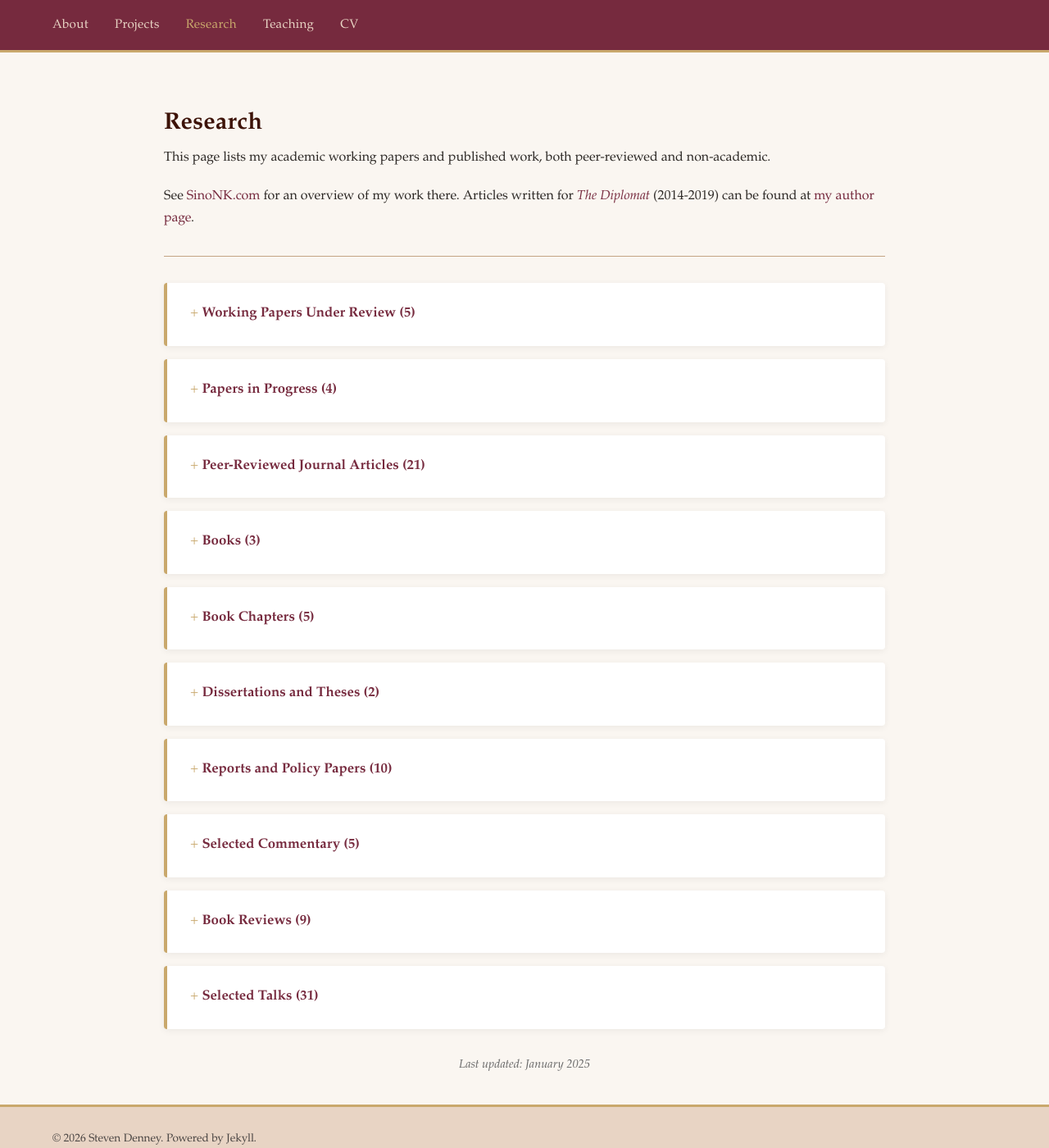
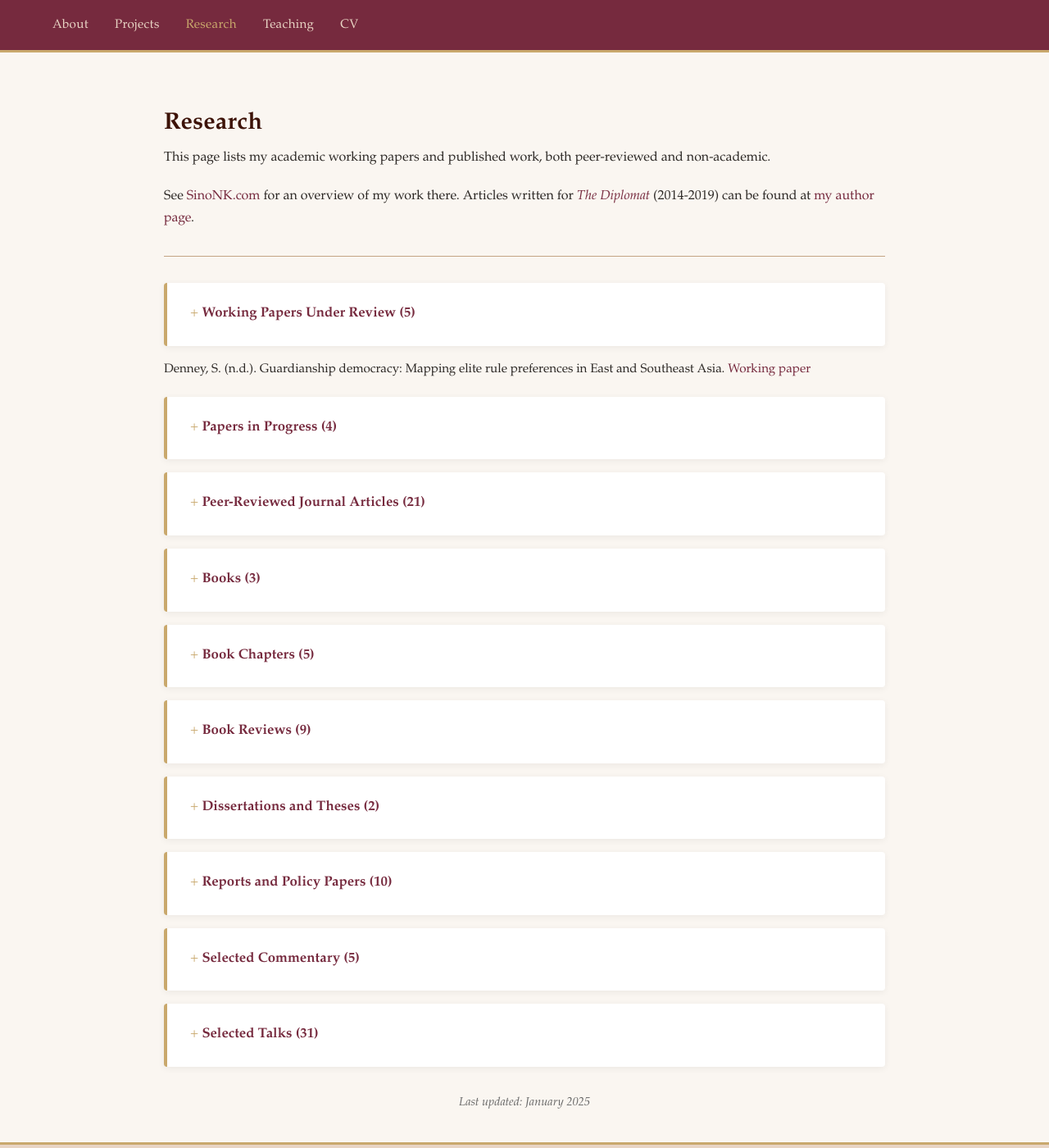
Before and after one commit to scdenney/scdenney.github.io, a Jekyll site: the page built from research.md, in a window 1280 px wide and 1400 px high. Shown: the whole window at 82% size. Built offline with Jekyll 4.4.1, drawn with Linux system fonts in a browser that asks for light colours; part of the change alters nothing that is shown.

Commit message:
Update research.md

```diff
--- a/research.md
+++ b/research.md
@@ -18,28 +18,28 @@ See <a href="http://SinoNK.com" target="_blank">SinoNK.com</a> for an overview o
 <div>
 
 <p class="publication-item">
-Denney, S., Fraser, N., & Steinhardt, H. C. (n.d.). Cues of commitment: Integration and naturalization support in South Korea and Taiwan. [Manuscript submitted for publication]. <a href="https://github.com/scdenney/cues-east-asia" target="_blank">Working paper</a>
+Denney, S., Fraser, N., & Steinhardt, H. C. (n.d.). Cues of commitment: Integration and naturalization support in South Korea and Taiwan. <a href="https://github.com/scdenney/cues-east-asia" target="_blank">Working paper</a>
 </p>
 
 <p class="publication-item">
-Denney, S., & Steinhardt, H. C. (n.d.). The boundaries of belonging: An experimental approach to national identity measurement in Taiwan and South Korea. [Manuscript submitted for publication]. <a href="https://github.com/scdenney/national-identity-cbc-taiwan-korea/tree/main" target="_blank">Working paper</a>
+Denney, S., & Steinhardt, H. C. (n.d.). The boundaries of belonging: An experimental approach to national identity measurement in Taiwan and South Korea. <a href="https://github.com/scdenney/national-identity-cbc-taiwan-korea/tree/main" target="_blank">Working paper</a>
 </p>
 
 <p class="publication-item">
-Denney, S., van Dam, I., & Green, C. (n.d.). Persuasion and prejudice: Are South Korean attitudes toward immigration open to change? [Manuscript submitted for publication]. <a href="https://github.com/scdenney/persuasion-cues-kr-imm/blob/main/README.md" target="_blank">Working paper</a>
+Denney, S., van Dam, I., & Green, C. (n.d.). Persuasion and prejudice: Are South Korean attitudes toward immigration open to change? <a href="https://github.com/scdenney/persuasion-cues-kr-imm/blob/main/README.md" target="_blank">Working paper</a>
 </p>
 
 <p class="publication-item">
-Denney, S., Kelly, R., & Wolfe, D. (n.d.). Innovation policy in practice: Assessing Canada's Business Innovation and Growth Support framework. [Manuscript submitted for publication]. <a href="https://github.com/scdenney/bigs-scaleups/blob/main/manuscripts/scaling-for-success.pdf" target="_blank">Working paper</a>
-</p>
-
-<p class="publication-item">
-Denney, S. (n.d.). Guardianship democracy: Mapping elite rule preferences in East and Southeast Asia. [Manuscript in preparation]. <a href="https://github.com/scdenney/guardianship_asia/tree/main" target="_blank">Working paper</a>
+Denney, S., Kelly, R., & Wolfe, D. (n.d.). Innovation policy in practice: Assessing Canada's Business Innovation and Growth Support framework. <a href="https://github.com/scdenney/bigs-scaleups/blob/main/manuscripts/scaling-for-success.pdf" target="_blank">Working paper</a>
 </p>
 
 </div>
 </details>
 </div>
+
+<p class="publication-item">
+Denney, S. (n.d.). Guardianship democracy: Mapping elite rule preferences in East and Southeast Asia. <a href="https://github.com/scdenney/guardianship_asia/tree/main" target="_blank">Working paper</a>
+</p>
 
 <div class="project-card">
 <details>
@@ -47,19 +47,15 @@ Denney, S. (n.d.). Guardianship democracy: Mapping elite rule preferences in Eas
 <div>
 
 <p class="publication-item">
-Denney, S. (n.d.). Fairness, threat, and the norms-based model of immigration legitimacy. [Manuscript in preparation].
+Denney, S. (n.d.). Fairness, threat, and the norms-based model of immigration legitimacy.
 </p>
 
 <p class="publication-item">
-Denney, S. (n.d.). Educating the nation: History textbooks and the long-run political socialization of national identity. [Manuscript in preparation].
+Denney, S. (n.d.). A generational theory of identity change.
 </p>
 
 <p class="publication-item">
-Denney, S. (n.d.). A generational theory of identity change. [Manuscript in preparation].
-</p>
-
-<p class="publication-item">
-Denney, S., & van de Pol, A. (n.d.). Constructing the nation: Identity and historical narratives in South Korean history textbooks. [Manuscript in preparation].
+Denney, S., & van de Pol, A. (n.d.). Constructing the nation: Identity and historical narratives in South Korean history textbooks.
 </p>
 
 </div>
@@ -211,6 +207,51 @@ Hayes, P., Denney, S., et al. (2015). The implications of civic diplomacy for RO
 
 <div class="project-card">
 <details>
+<summary>Book Reviews (9)</summary>
+<div>
+
+<p class="publication-item">
+Denney, S. (2025). [Review of the book <em>Narratives of civic duty: How national stories shape democracy in Asia</em>, by A. Hur]. <em>Korean Histories</em>. <a href="https://korean-histories.org/archives/volumes/2025/civic.html" target="_blank">Link</a>
+</p>
+
+<p class="publication-item">
+Denney, S. (2025). [Review of the book <em>North Korea's mundane revolution: Socialist living and the rise of Kim Il-sung, 1953-1965</em>, by A. Schmid]. <em>Korean Histories</em>. <a href="https://korean-histories.org/archives/volumes/2025/denney.html" target="_blank">Link</a>
+</p>
+
+<p class="publication-item">
+Denney, S. (2024). [Review of the book <em>From development to democracy: The transformations of modern Asia</em>, by D. Slater & J. Wong]. <em>Pacific Affairs, 97</em>(4). <a href="https://pacificaffairs.ubc.ca/book-reviews/from-development-to-democracy-the-transformations-of-modern-asia-by-dan-slater-and-joseph-wong/" target="_blank">Link</a>
+</p>
+
+<p class="publication-item">
+Denney, S. (2022). [Review of the book <em>After the Korean War: An intimate history</em>, by H. Kwon]. <em>Pacific Affairs, 95</em>(1). <a href="https://pacificaffairs.ubc.ca/book-reviews/after-the-korean-war-an-intimate-history-by-heonik-kwon/" target="_blank">Link</a>
+</p>
+
+<p class="publication-item">
+Denney, S. (2018). [Review of the book <em>Park Chung Hee and modern Korea: The roots of militarism, 1866-1945</em>, by C. Eckert]. <em>Korea Journal, 58</em>(3), 184–190.
+</p>
+
+<p class="publication-item">
+Denney, S. (2018). [Review of the book <em>North Korea's hidden revolution: How the information underground is transforming a closed society</em>, by J. Baek]. <em>Pacific Affairs, 91</em>(1), 176–178. <a href="https://pacificaffairs.ubc.ca/book-reviews/north-koreas-hidden-revolution-how-the-information-underground-is-transforming-a-closed-society-by-jieun-baek/" target="_blank">Link</a>
+</p>
+
+<p class="publication-item">
+Denney, S. (2015). [Review of the book <em>Assimilating Seoul: Japanese rule and the politics of public space in colonial Korea, 1910–1945</em>, by T. A. Henry]. <em>British Academy of Korean Studies Journal</em>. <a href="http://www.baks.org.uk/wptest/book-review-assimilating-seoul-japanese-rule-and-the-politics-of-public-space-in-colonial-korea-1910-1945-by-todd-a-henry/" target="_blank">Link</a>
+</p>
+
+<p class="publication-item">
+Denney, S. (2015). [Review of the book <em>The Korean War: An international history</em>, by H. Wada]. <em>European Journal of Korean Studies</em>. <a href="http://www.baks.org.uk/wptest/book-review-the-korean-war-an-international-history-by-wada-haruki/" target="_blank">Link</a>
+</p>
+
+<p class="publication-item">
+Denney, S. (2014). [Review of the book <em>The Oxford handbook of the international relations of Asia</em>]. <em>Asan Forum, 2</em>(6). <a href="https://theasanforum.org/oxford-handbook-of-the-international-relations-of-asia-oxford-oxford-university-press-2014-kindle-edition/" target="_blank">Link</a>
+</p>
+
+</div>
+</details>
+</div>
+
+<div class="project-card">
+<details>
 <summary>Dissertations and Theses (2)</summary>
 <div>
 
@@ -298,51 +339,6 @@ Denney, S., & Green, C. (2022, May). Improving North Korean defector integration
 
 <p class="publication-item">
 Denney, S. (2022). South Koreans support immigration, but conditions apply. <em>Italian Institute for International Political Studies (ISPI)</em>. <a href="https://www.ispionline.it/en/publication/south-koreans-support-immigration-conditions-apply-33979" target="_blank">Link</a>
-</p>
-
-</div>
-</details>
-</div>
-
-<div class="project-card">
-<details>
-<summary>Book Reviews (9)</summary>
-<div>
-
-<p class="publication-item">
-Denney, S. (2025). [Review of the book <em>Narratives of civic duty: How national stories shape democracy in Asia</em>, by A. Hur]. <em>Korean Histories</em>. <a href="https://korean-histories.org/archives/volumes/2025/civic.html" target="_blank">Link</a>
-</p>
-
-<p class="publication-item">
-Denney, S. (2025). [Review of the book <em>North Korea's mundane revolution: Socialist living and the rise of Kim Il-sung, 1953-1965</em>, by A. Schmid]. <em>Korean Histories</em>. <a href="https://korean-histories.org/archives/volumes/2025/denney.html" target="_blank">Link</a>
-</p>
-
-<p class="publication-item">
-Denney, S. (2024). [Review of the book <em>From development to democracy: The transformations of modern Asia</em>, by D. Slater & J. Wong]. <em>Pacific Affairs, 97</em>(4). <a href="https://pacificaffairs.ubc.ca/book-reviews/from-development-to-democracy-the-transformations-of-modern-asia-by-dan-slater-and-joseph-wong/" target="_blank">Link</a>
-</p>
-
-<p class="publication-item">
-Denney, S. (2022). [Review of the book <em>After the Korean War: An intimate history</em>, by H. Kwon]. <em>Pacific Affairs, 95</em>(1). <a href="https://pacificaffairs.ubc.ca/book-reviews/after-the-korean-war-an-intimate-history-by-heonik-kwon/" target="_blank">Link</a>
-</p>
-
-<p class="publication-item">
-Denney, S. (2018). [Review of the book <em>Park Chung Hee and modern Korea: The roots of militarism, 1866-1945</em>, by C. Eckert]. <em>Korea Journal, 58</em>(3), 184–190.
-</p>
-
-<p class="publication-item">
-Denney, S. (2018). [Review of the book <em>North Korea's hidden revolution: How the information underground is transforming a closed society</em>, by J. Baek]. <em>Pacific Affairs, 91</em>(1), 176–178. <a href="https://pacificaffairs.ubc.ca/book-reviews/north-koreas-hidden-revolution-how-the-information-underground-is-transforming-a-closed-society-by-jieun-baek/" target="_blank">Link</a>
-</p>
-
-<p class="publication-item">
-Denney, S. (2015). [Review of the book <em>Assimilating Seoul: Japanese rule and the politics of public space in colonial Korea, 1910–1945</em>, by T. A. Henry]. <em>British Academy of Korean Studies Journal</em>. <a href="http://www.baks.org.uk/wptest/book-review-assimilating-seoul-japanese-rule-and-the-politics-of-public-space-in-colonial-korea-1910-1945-by-todd-a-henry/" target="_blank">Link</a>
-</p>
-
-<p class="publication-item">
-Denney, S. (2015). [Review of the book <em>The Korean War: An international history</em>, by H. Wada]. <em>European Journal of Korean Studies</em>. <a href="http://www.baks.org.uk/wptest/book-review-the-korean-war-an-international-history-by-wada-haruki/" target="_blank">Link</a>
-</p>
-
-<p class="publication-item">
-Denney, S. (2014). [Review of the book <em>The Oxford handbook of the international relations of Asia</em>]. <em>Asan Forum, 2</em>(6). <a href="https://theasanforum.org/oxford-handbook-of-the-international-relations-of-asia-oxford-oxford-university-press-2014-kindle-edition/" target="_blank">Link</a>
 </p>
 
 </div>
```
